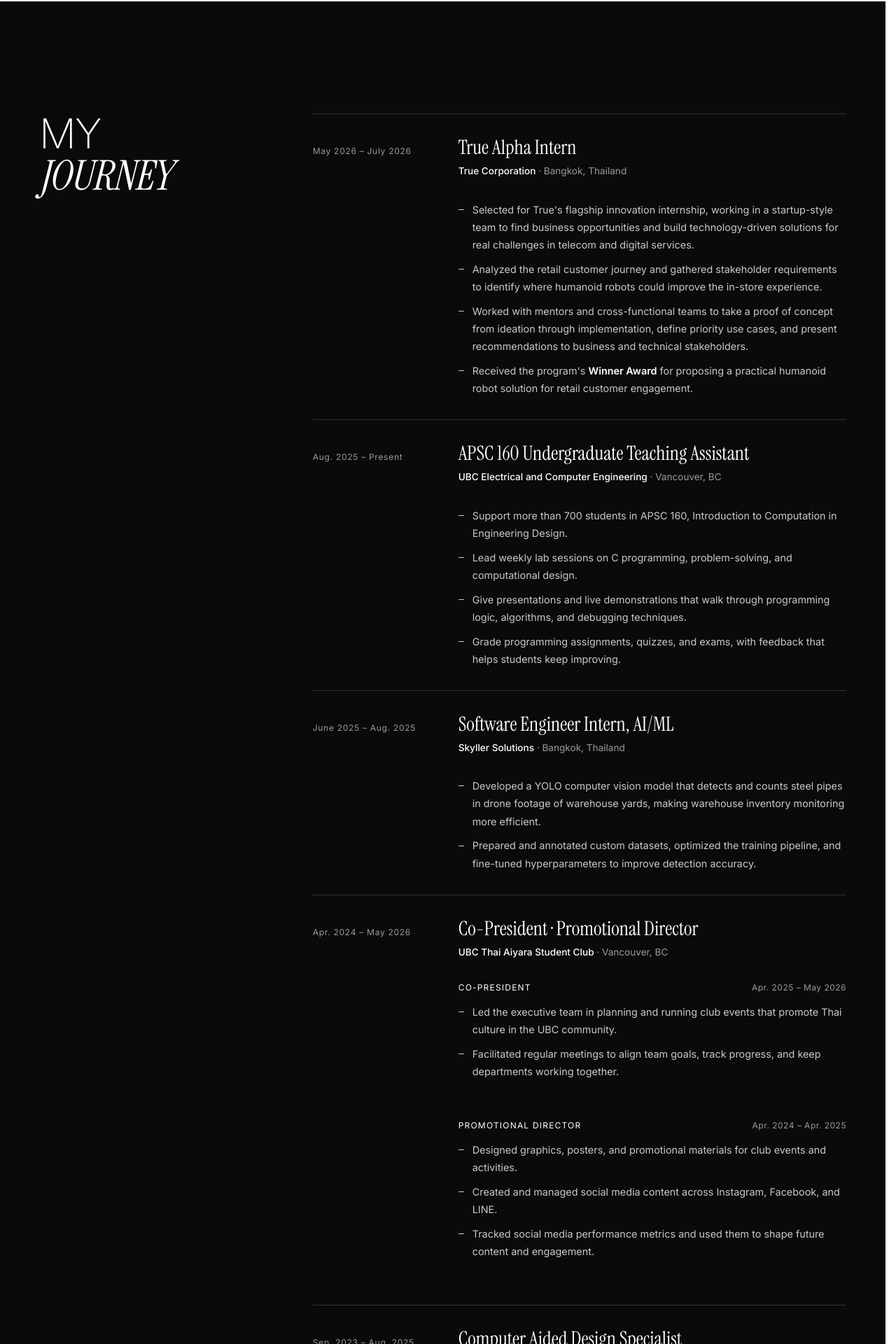
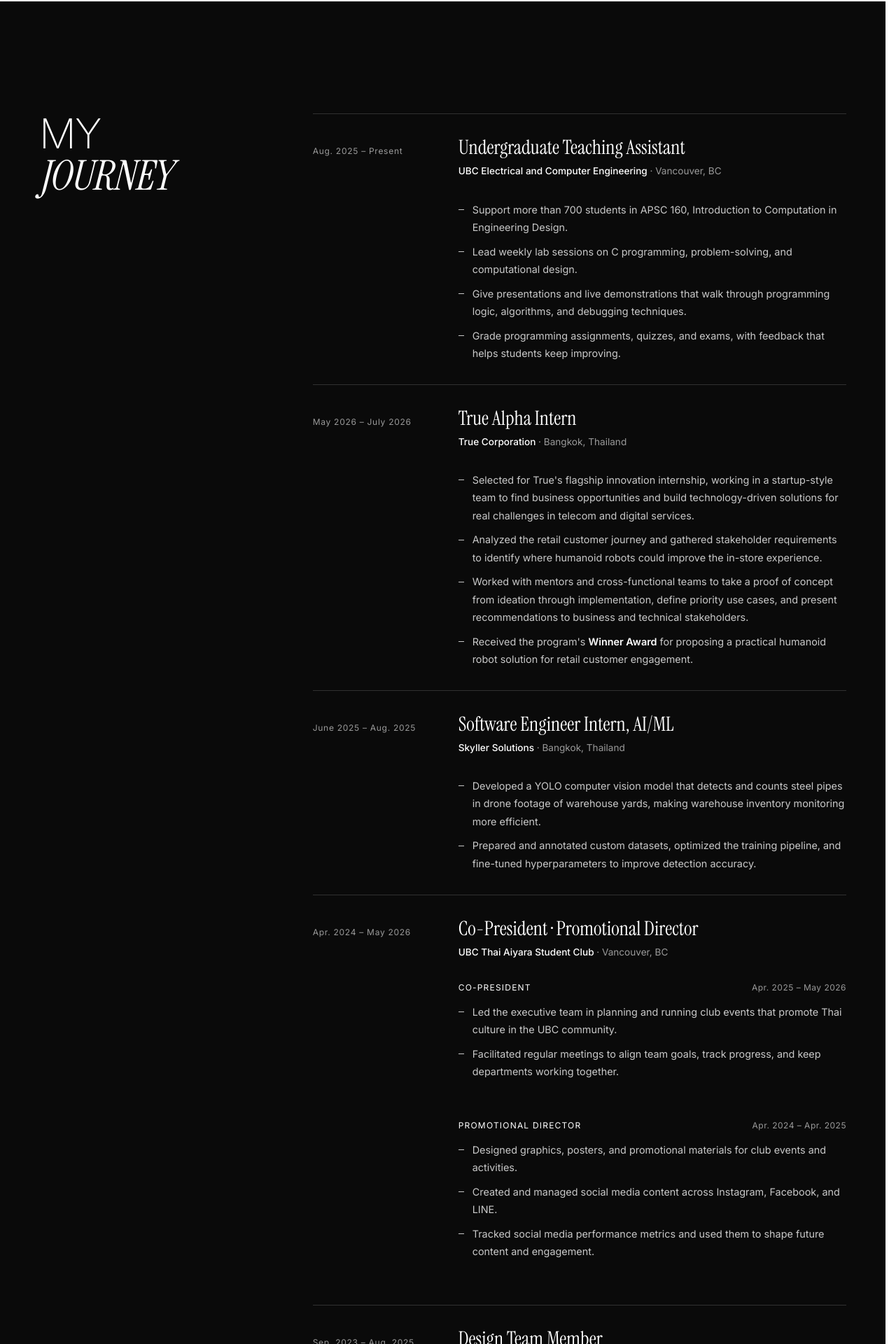
Before and after one commit to Warotpete/portfolio, a Next.js app: page / in a window 1280 px wide. Shown: the part 1518-3438 px from the top of the page at 70% size. Built offline with nearby package versions, Linux system fonts and the light colour scheme.

Commit message:
Add Zero Second

```diff
--- a/app/page.tsx
+++ b/app/page.tsx
@@ -9,6 +9,18 @@
 
 const EXPERIENCE: Job[] = [
   {
+    role: "Undergraduate Teaching Assistant",
+    org: "UBC Electrical and Computer Engineering",
+    place: "Vancouver, BC",
+    dates: "Aug. 2025 – Present",
+    points: [
+      "Support more than 700 students in APSC 160, Introduction to Computation in Engineering Design.",
+      "Lead weekly lab sessions on C programming, problem-solving, and computational design.",
+      "Give presentations and live demonstrations that walk through programming logic, algorithms, and debugging techniques.",
+      "Grade programming assignments, quizzes, and exams, with feedback that helps students keep improving.",
+    ],
+  },
+  {
     role: "True Alpha Intern",
     org: "True Corporation",
     place: "Bangkok, Thailand",
@@ -18,18 +30,6 @@
       "Analyzed the retail customer journey and gathered stakeholder requirements to identify where humanoid robots could improve the in-store experience.",
       "Worked with mentors and cross-functional teams to take a proof of concept from ideation through implementation, define priority use cases, and present recommendations to business and technical stakeholders.",
       <>Received the program&apos;s <strong>Winner Award</strong> for proposing a practical humanoid robot solution for retail customer engagement.</>,
-    ],
-  },
-  {
-    role: "APSC 160 Undergraduate Teaching Assistant",
-    org: "UBC Electrical and Computer Engineering",
-    place: "Vancouver, BC",
-    dates: "Aug. 2025 – Present",
-    points: [
-      "Support more than 700 students in APSC 160, Introduction to Computation in Engineering Design.",
-      "Lead weekly lab sessions on C programming, problem-solving, and computational design.",
-      "Give presentations and live demonstrations that walk through programming logic, algorithms, and debugging techniques.",
-      "Grade programming assignments, quizzes, and exams, with feedback that helps students keep improving.",
     ],
   },
   {
@@ -68,7 +68,7 @@
     ],
   },
   {
-    role: "Computer Aided Design Specialist",
+    role: "Design Team Member",
     org: "UBC Rapid",
     place: "Vancouver, BC",
     dates: "Sep. 2023 – Aug. 2025",
@@ -126,11 +126,24 @@
 
 const PROJECTS: Project[] = [
   {
-    title: "Multi-Agent Institutional Research Insights Tool",
+    title: "Research Copilot: Multi-Agent Institutional Research Insights Tool",
     description:
       "In a team of 5, building a lightweight multi-agent AI platform on AWS that analyzes publications, grants, and patents to help UBC find research collaboration opportunities. Leading weekly client meetings and delivering a pricing estimate and roadmap for adoption.",
     tags: ["Python", "Amazon Bedrock", "MCP", "AWS CDK"],
     note: "UBC Cloud Innovation Centre · 2026 – Present",
+  },
+  {
+    title: "Zero Second",
+    description:
+      "The anticipation layer for football, built for the Microsoft × Premier League Inside the Game hackathon. Forecasts the storylines that could happen next, has AI agents write and verify content for them in advance, and lets a producer pre-approve it so it publishes the instant the moment happens.",
+    tags: ["Python", "Microsoft Foundry", "Agent Framework", "MCP", "Azure"],
+    screen: { src: "/zero-second-screen.jpg", url: "zero-second · media desk" },
+    imageAlt: "Zero Second Media Desk with the live Story Radar of upcoming storylines",
+    links: [
+      { href: "https://zero-second.kindwave-e64411c5.eastus2.azurecontainerapps.io/desk", label: "Live demo" },
+      { href: "https://github.com/Warotpete/zero-second", label: "GitHub" },
+      { href: "https://youtu.be/mxpBGSXXRhA", label: "Video" },
+    ],
   },
   {
     title: "Autonomous Racing",
```
Also changed, not shown: public/zero-second-screen.jpg (added), 1 other file (tests, documents, lock files or other folders).
